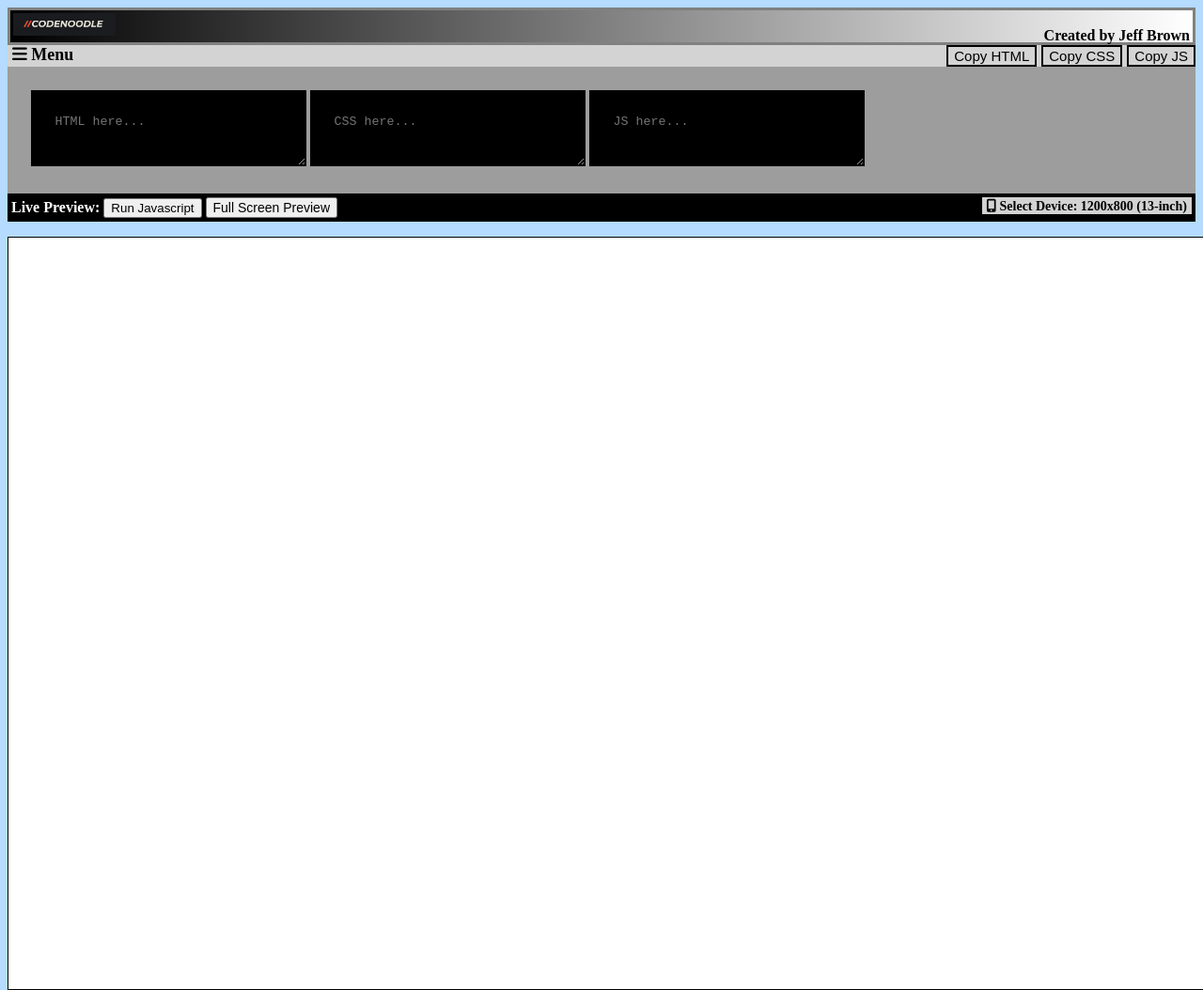
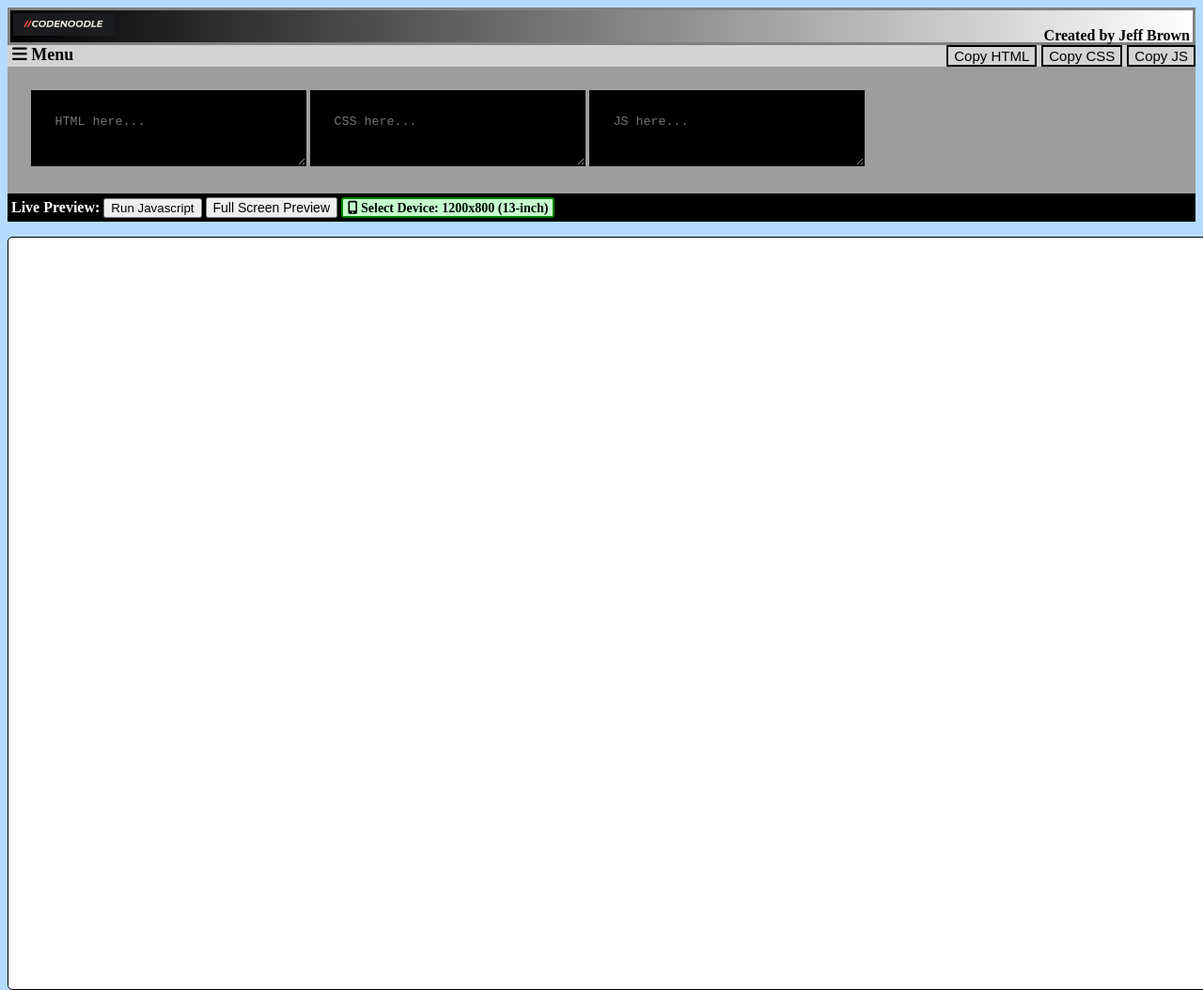
Before and after one commit to jbrown7407/CodeNoodle, a plain HTML site: page index.html in a window 1280 px wide. Shown: the whole page at 94% size. Drawn offline with nearby package versions, Linux system fonts and the light colour scheme.

Commit message:
portfolio version

```diff
--- a/style.css
+++ b/style.css
@@ -1,6 +1,27 @@
 #dropdown2{
-    float:right;
-
+    margin-right: 50px;
+    padding: 7px, 7px, 7px, 7px;
+    border-radius:  3px;
+    -webkit-border-radius:  3px;
+    -moz-border-radius:  3px;
+    -ms-border-radius:  3px;
+    -o-border-radius:  3px;
+    height: 18px;
+    background-color: rgb(196, 255, 204);
+    border: 2px solid green
+}
+#dropdown2:hover{
+    margin-right: 50px;
+    padding: 7px, 7px, 7px, 7px;
+    border-radius:  3px;
+    -webkit-border-radius:  3px;
+    -moz-border-radius:  3px;
+    -ms-border-radius:  3px;
+    -o-border-radius:  3px;
+    height: 18px;
+    background-color: rgb(216, 255, 172);
+    color: white;
+    border: 2px solid green
 }
 body {
     background-color:rgb(181, 219, 255);
@@ -19,6 +40,11 @@ body {
 }
 iframe {
     background-color: white;
+    border-radius: 5px;
+    -webkit-border-radius: 5px;
+    -moz-border-radius: 5px;
+    -ms-border-radius: 5px;
+    -o-border-radius: 5px;
 }
 .hotText{
     white-space: -moz-pre-wrap;
```
Also changed, not shown: index.html (+3 -2 lines).
